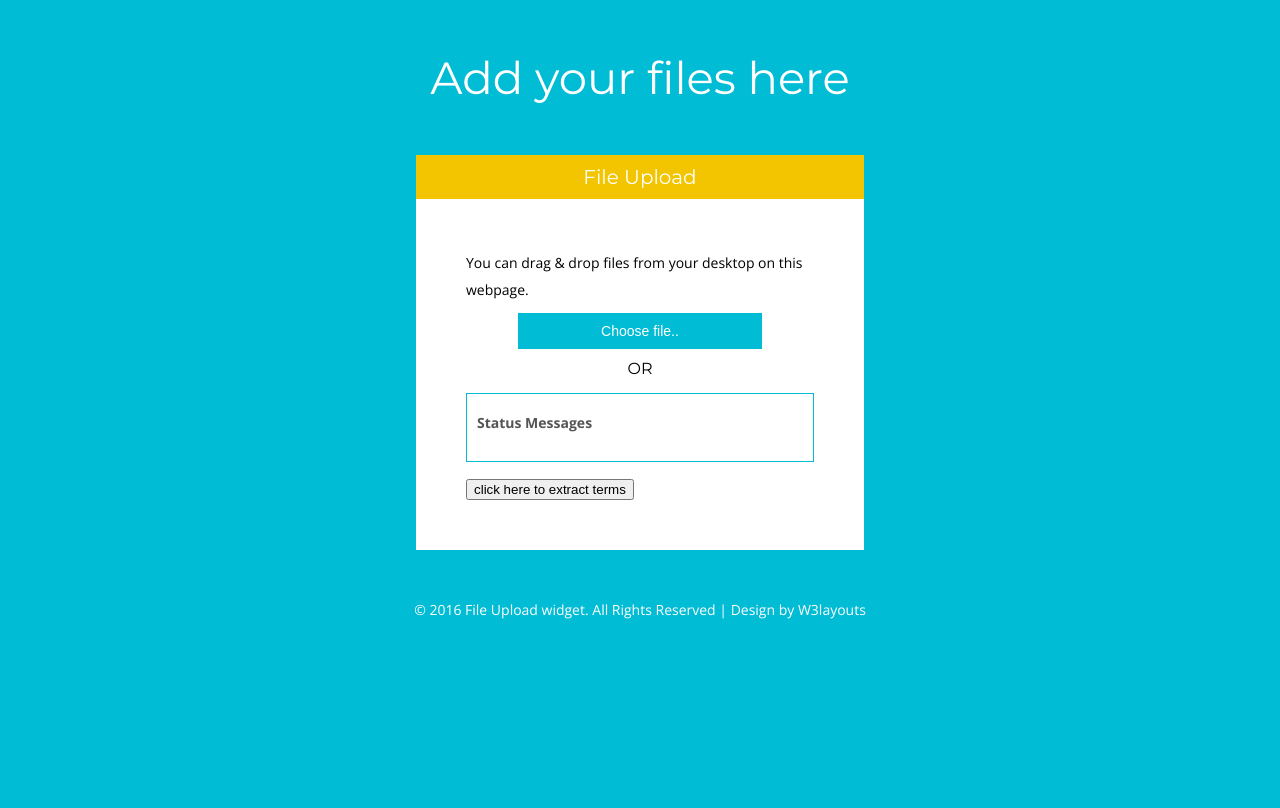
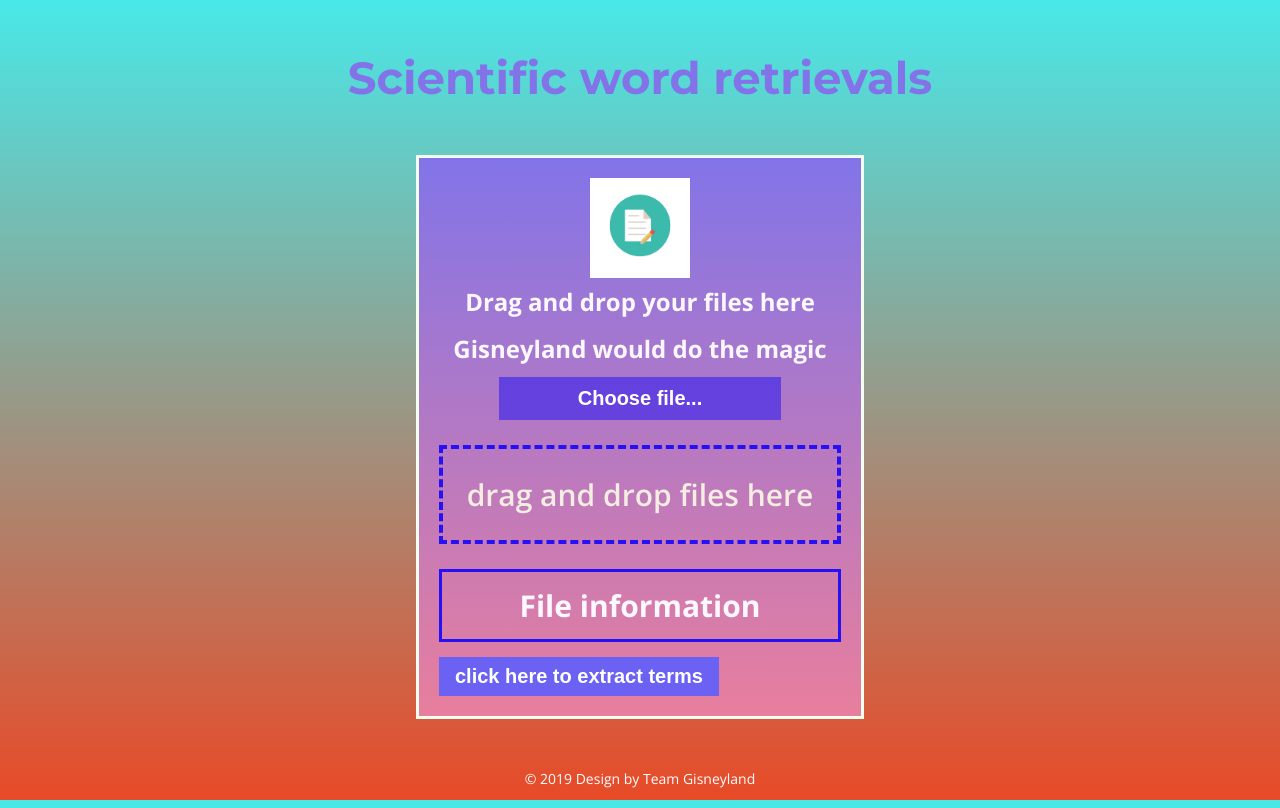
Before and after one commit to gisney-land/410_corpus_analysis, a Django app: page / in a window 1280 px wide. Before the commit the page ends 619 px from the top, so only its background shows below. Run offline with Django 3.2, Linux system fonts and the light colour scheme; some libraries are stand-ins or nearby versions.

Commit message:
录屏啦

```diff
--- a/corpusAnalyzer/templates/index.html
+++ b/corpusAnalyzer/templates/index.html
@@ -9,7 +9,6 @@
 <html>
 <head>
     <title>File Upload widget a Flat Responsive Widget Template :: w3layouts</title>
-    <link rel="stylesheet" href="{% static 'css/style.css' %}">
     <link href='//fonts.googleapis.com/css?family=Open+Sans:400,300italic,300,400italic,600,600italic,700,700italic,800,800italic'
           rel='stylesheet' type='text/css'>
     <link href='//fonts.googleapis.com/css?family=Montserrat:400,700' rel='stylesheet' type='text/css'>
@@ -21,10 +20,9 @@
           content="File Upload widget Widget Responsive, Login Form Web Template, Flat Pricing Tables, Flat Drop-Downs, Sign-Up Web Templates, Flat Web Templates, Login Sign-up Responsive Web Template, Smartphone Compatible Web Template, Free Web Designs for Nokia, Samsung, LG, Sony Ericsson, Motorola Web Design"/>
 
     <script type="text/javascript" src="{% static 'js/jquery.js' %}"></script>
-    <script src="{% static 'js/bootstrap.min.js' %}"></script>
-    <script src="{% static 'js/bootbox.min.js' %}"></script>
-    <script src="{% static 'js/FileSaver.js' %}"></script>
-    <script src="{% static 'js/filedrag.js' %}"></script>
+    <script type="text/javascript" src="{% static 'js/bootstrap.min.js' %}"></script>
+    <script type="text/javascript" src="{% static 'js/bootbox.min.js' %}"></script>
+    <script type="text/javascript" src="{% static 'js/FileSaver.js' %}"></script>
     <script type="application/x-javascript"> addEventListener("load", function () {
         setTimeout(hideURLbar, 0);
     }, false);
@@ -32,45 +30,65 @@
     function hideURLbar() {
         window.scrollTo(0, 1);
     } </script>
+    <link rel="stylesheet" href="{% static 'css/style.css' %}">
 </head>
 
 <body>
-<h1>Add your files here</h1>
+<h1>Scientific word retrievals</h1>
+
+</div>
+
 <div class="agile-its">
-    <h2>File Upload</h2>
+
     <div class="w3layouts">
-        <p>You can drag & drop files from your desktop on this webpage.</p>
+        <center><img src="{% static 'imgs/write.png' %}" height="100" width="100"/></center>
+        <p>Drag and drop your files here</p>
+        <p>Gisneyland would do the magic</p>
         <div class="photos-upload-view">
             <form id="upload" action="" method="POST" enctype="multipart/form-data">
                 <input type="hidden" id="MAX_FILE_SIZE" name="MAX_FILE_SIZE" value="300000"/>
                 <div class="agileinfo">
-                    <input type="submit" class="choose" value="Choose file..">
-                    <h3>OR</h3>
+                    <input type="submit" class="choose" value="Choose file...">
+
                     <input type="file" id="fileselect" name="selected_files" multiple="multiple"/>
                     <div id="filedrag">drag and drop files here</div>
                 </div>
             </form>
             <div id="messages">
-                <p>Status Messages</p>
+                <p>File information</p>
             </div>
-            <button class="btnquery" onclick="send_file_to_backend()">click here to extract terms</button>
+            <div id="wrapper">
+               <button class="mybutton" onclick="send_file_to_backend()">
+                    <p>click here to extract terms</p>
+                </button>
+            </div>
         </div>
+
+
         <div class="clearfix"></div>
-
+        <script type="text/javascript" src="{% static 'js/filedrag.js' %}"></script>
 
     </div>
 </div>
 <div class="footer">
-    <p> © 2016 File Upload widget. All Rights Reserved | Design by <a href="http://w3layouts.com/"> W3layouts</a></p>
+    <p> © 2019 Design by Team Gisneyland</a></p>
 </div>
 
 <script>
     var plain_text_data
 
     function add_download_button() {
+
         let download_button = document.createElement("button");
+        download_button.style.color = "#f3ede2";
+        download_button.style.background = "#2511f3"
+        download_button.className = 'mybutton'
+        download_button.text-align = "center"
         download_button.id = "technical_term_download_btn"
-        download_button.innerHTML = "download technical terms here"
+        let para = document.createElement("p")
+        para.innerText = "download technical terms here"
+        download_button.append(para)
+        {#download_button.innerHTML = "download technical terms here"#}
         download_button.addEventListener("click", function () {
             var blob = new Blob([plain_text_data], {
                 type: "text/plain;charset=utf-8"
@@ -107,13 +125,21 @@
                 add_download_button()
                 plain_text_data = result_text
                 console.log(result_text)
+                /*
                 if (result_text !== "failed") {
                     bootbox.alert({
                         title: "extraction succeed!",
                         message:
                             "<p>click technical term download button to download resulting technical terms</p>",
                         callback: function () {
-                            {#location.reload()#}
+
+
+
+
+
+
+
+                {#location.reload()#}
                         },
                     })
                 } else {
@@ -122,10 +148,18 @@
                         message:
                             "<p>internal server error, please try again later</p>",
                         callback: function () {
-                            {#location.reload()#}
+
+
+
+
+
+
+
+                {#location.reload()#}
                         },
                     })
                 }
+                */
             }
         })
     }
--- a/static/css/style.css
+++ b/static/css/style.css
@@ -28,59 +28,130 @@
 	nav.horizontal ul li{display: inline-block;}/* horizontal menu */
 	img{max-width:100%;}
 /*-- //Reset-Code --*/
+
 body {
-	background:#00BCD4;
+	background:-webkit-gradient(linear,left top,left bottom,from(#48e8e8),to(#E84A27));
 	background-size: cover;
 	font-family: 'Open Sans', sans-serif;
 	background-attachment: fixed;
     background-position: center;
+	/*opacity:0.7;*/
+/*filter:alpha(opacity=70);*/
 }
 h1,h2,h3,h4,h5,h6{
 	font-family: 'Montserrat', sans-serif;
 
 }
 h1{
-	color:#fff;
+	color:#8274e8;
 	font-size:45px;
 	text-align:center;
 	margin-top:50px;
+	font-weight:bold;
 }
+/*h0{*/
+    /*width:35%;*/
+	/*margin:50px auto;*/
+	/*background:#fff;*/
+    /*background: -webkit-gradient(linear,left top,left bottom,from(#ff00ca),to(#cd9400));*/
+	/*opacity:0.1;*/
+    /*filter:alpha(opacity=70);*/
+/*}*/
+
 .agile-its{
 	width:35%;
 	margin:50px auto;
-	background:#fff;
+	background: #81cbff;
+	/*background: rgba(255, 255, 255, 0.1);*/
+	/*opacity:0.1;*/
+    /*filter:alpha(opacity=70);*/
+	/*background-color:rgb(255,255,255);*/
+	/*//background:-webkit-gradient(linear,left top,left bottom,from(#e86fbb),to(#663ee8));*/
+	/*filter: alpha(opacity=90);*/
+	/*opacity:0.2;*/
+
 
 }
 h2{
 	color:#fff;
-	background: #f3c500;
-	padding:10px 0;
+	background: #2511f3;
+	/*//padding:10px 0;*/
 	text-align:center;
 	font-size:20px;
+
+
 }
 .w3layouts{
-	padding:50px;
+	padding:20px;
+
+background: -webkit-gradient(linear,left top,left bottom,from(#8274e8),to(#e87e9d));
+	border-color: #2511f3;
+	border-style: solid;
+	border: 3px solid #f0ffef;
+
 }
+
 .w3layouts p{
-	font-size:14px;
+	font-size:24px;
 	line-height:27px;
-	color:#000;
+	color: #fdf8ff;
 	margin-bottom:10px;
+	font-weight:bold;
+	text-align:center;
+	padding:5px;
 }
 .agileinfo{
 	position:relative;
+	/*background: #2511f3;*/
+	/*//padding: 5px 1px 1px 5px;*/
+}
+.agileinfo p{
+	color:#fff;
+	background: #2511f3;
+	/*//padding:10px 0;*/
+	text-align:center;
+	font-size:20px;
+
+
+}
+#wrapper {
+    text-align: center;
+}
+
+.mybutton{
+	position:relative;
+	background: #6b62f3;
+	border:none;
+	margin-bottom: 0px;
+	display: block;
+	text-align: center;
+	/*position:absolute;*/
+	/*//background: #2511f3;*/
+	/*//padding: 5px 1px 1px 5px;*/
+}
+.mybutton p{
+	color:#fff;
+	margin-bottom: 0px;
+	border:none;
+	/*//background: #f335e3;*/
+	padding:5px 10px;
+	text-align:center;
+	font-size:20px;
+	/*//padding:5px;*/
+
+
 }
 input[type="file"]{
     position: absolute;
-    top: 0px;
+    top: 10px;
     left: 23%;
-    padding: 8px 5px;
+    padding: 20px 5px;
     opacity: 0;
     cursor: pointer;
 }
 h3{
 	text-align:center;
-	margin-top:10px;
+	/*//margin-top:10px;*/
 }
 #filedrag
 {
@@ -89,43 +160,47 @@ h3{
     text-align: center;
     padding: 25px 0;
     margin: 25px 0;
-    color: #f3c500;
-    border: 2px dashed #f3c500;
+    color: #f3ede2;
+    border: 4px dashed #2511f3;
     border-radius: 0px;
     -webkit-border-radius: 0px;
     -moz-border-radius: 0px;
     -ms-border-radius: 0px;
     -o-border-radius: 0px;
     cursor: default;
-    font-size: 20px;
+    font-size: 30px;
 }
 
 #filedrag.hover
 {
-	color: #f00;
-	border-color: #f00;
-	border-style: solid;
+	color: #2511f3;
+	border-color: #2511f3;
+	border-style: dashed;
 	box-shadow: inset 0 3px 4px #888;
 }
 #messages {
     padding: 15px 10px;
     margin: 15px 0;
-    border: 1px solid #00BCD4;
+
+    border: 3px solid #2511f3;
 }
 #messages p {
-    color: #555;
-    font-size: 14px;
+    color: #fdf8ff;
+    font-size: 30px;
 	font-weight:700;
+	margin-bottom: 0px;
 }
 input[type="submit"]{
     width: 54%;
-    background:#00BCD4;
+    background:rgba(37, 17, 243, 0.53);
     border: none;
+	/*padding: 25px 0;*/
     padding: 10px 0;
     color: #fff;
-	font-size:14px;
+	font-size:20px;
 	cursor:pointer;
 	margin-left:23%;
+	font-weight:bold;
 }
 .footer p{
 	text-align:center;
```
Also changed, not shown: static/imgs/write.png (added), static/imgs/writedo.png (added).
